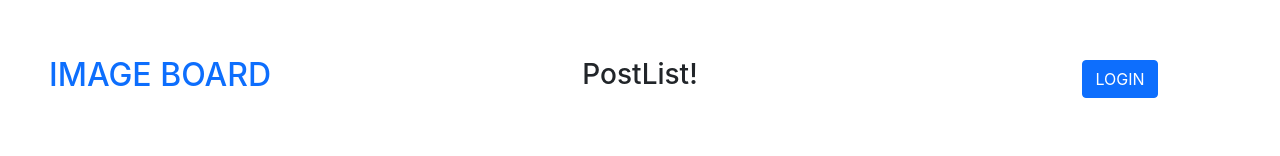
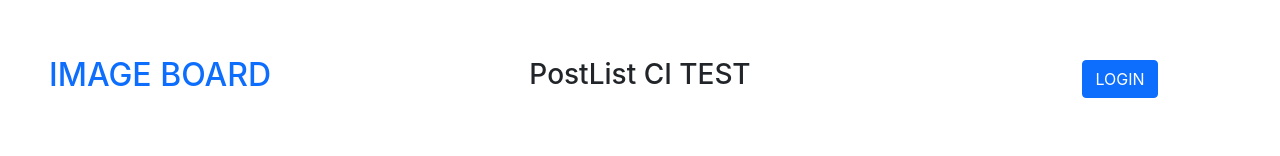
Before and after one commit to anjm1020/team1-imageboard-front, a React (Create React App) app: page /post in a window 1280 px wide. Shown: the top 156 px of the page. Built offline with nearby package versions, Linux system fonts and the light colour scheme; no server answers; sample sign-in values are in the browser's storage.

Commit message:
Test : CI TEST

```diff
--- a/src/pages/post/PostList.js
+++ b/src/pages/post/PostList.js
@@ -33,7 +33,7 @@ export default () => {
         <PostListLayout>
             <Wrapper.Header>
                 <SiteName></SiteName>
-                <h3>PostList!</h3>
+                <h3>PostList CI TEST</h3>
                 <UserInfo></UserInfo>
             </Wrapper.Header>
             <Button className="mb-2" onClick={handleButtonClick("/post/create")}>Create Post</Button>
```
